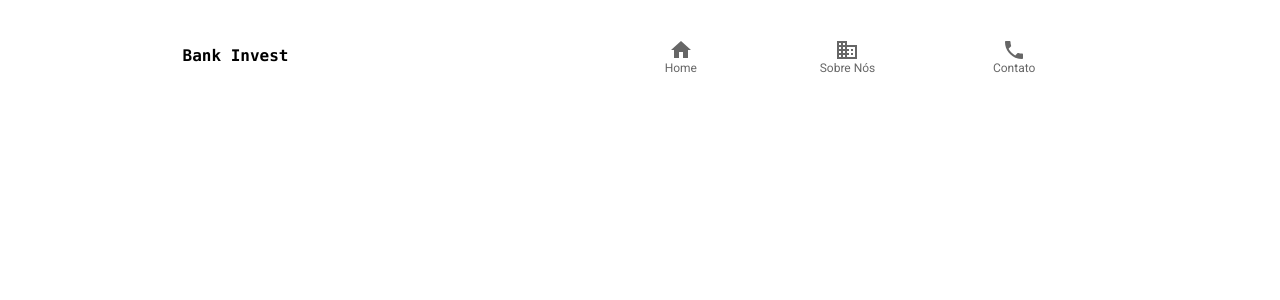
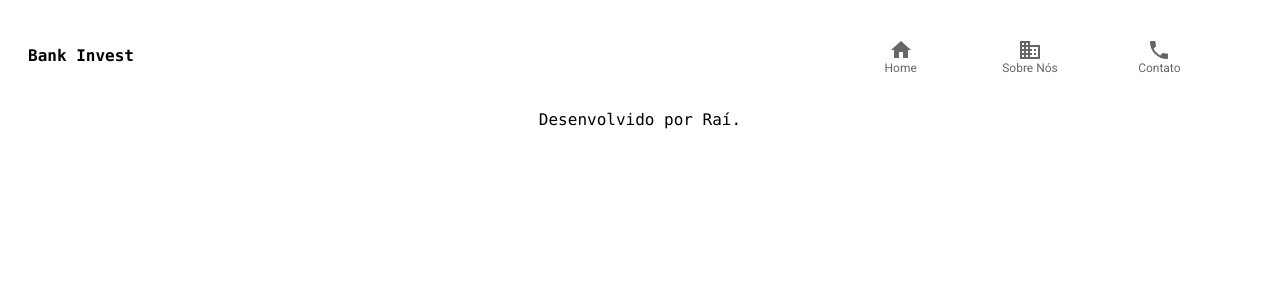
Before and after one commit to Raijoia/bank-invest, a React (Vite) app: page / in a window 1280 px wide. Shown: the top 300 px of the page. Built offline with nearby package versions, Linux system fonts and the light colour scheme.

Commit message:
bank(component): create footer

```diff
--- /dev/null
+++ b/src/components/Footer/index.tsx
@@ -0,0 +1,9 @@
+const Footer = () => {
+  return (
+    <footer>
+      <p className="font-mono text-center">Desenvolvido por Raí.</p>
+    </footer>
+  );
+};
+
+export default Footer;
--- a/src/components/NavBar/index.tsx
+++ b/src/components/NavBar/index.tsx
@@ -10,7 +10,7 @@ function NavBar() {
   const navigate = useNavigate();
 
   return (
-    <header className="flex flex-1 justify-around p-7 items-center">
+    <header className="flex flex-1 justify-between p-7 items-center">
       <h1 className="font-mono font-extrabold">Bank Invest</h1>
       <Box sx={{ width: 500 }}>
         <BottomNavigation
@@ -19,6 +19,7 @@ function NavBar() {
           onChange={(_event, newValue) => {
             setValue(newValue);
           }}
+          className="flex flex-1 justify-around p-7 items-center ml-14"
         >
           <BottomNavigationAction
             label="Home"
--- a/src/components/PaginaPadrao/index.tsx
+++ b/src/components/PaginaPadrao/index.tsx
@@ -1,5 +1,6 @@
 import { Outlet } from 'react-router-dom';
 
+import Footer from '../Footer';
 import NavBar from '../NavBar';
 
 const PaginaPadrao = () => {
@@ -7,6 +8,7 @@ const PaginaPadrao = () => {
     <div className="scroll-smooth">
       <NavBar />
       <Outlet />
+      <Footer />
     </div>
   );
 };
```
